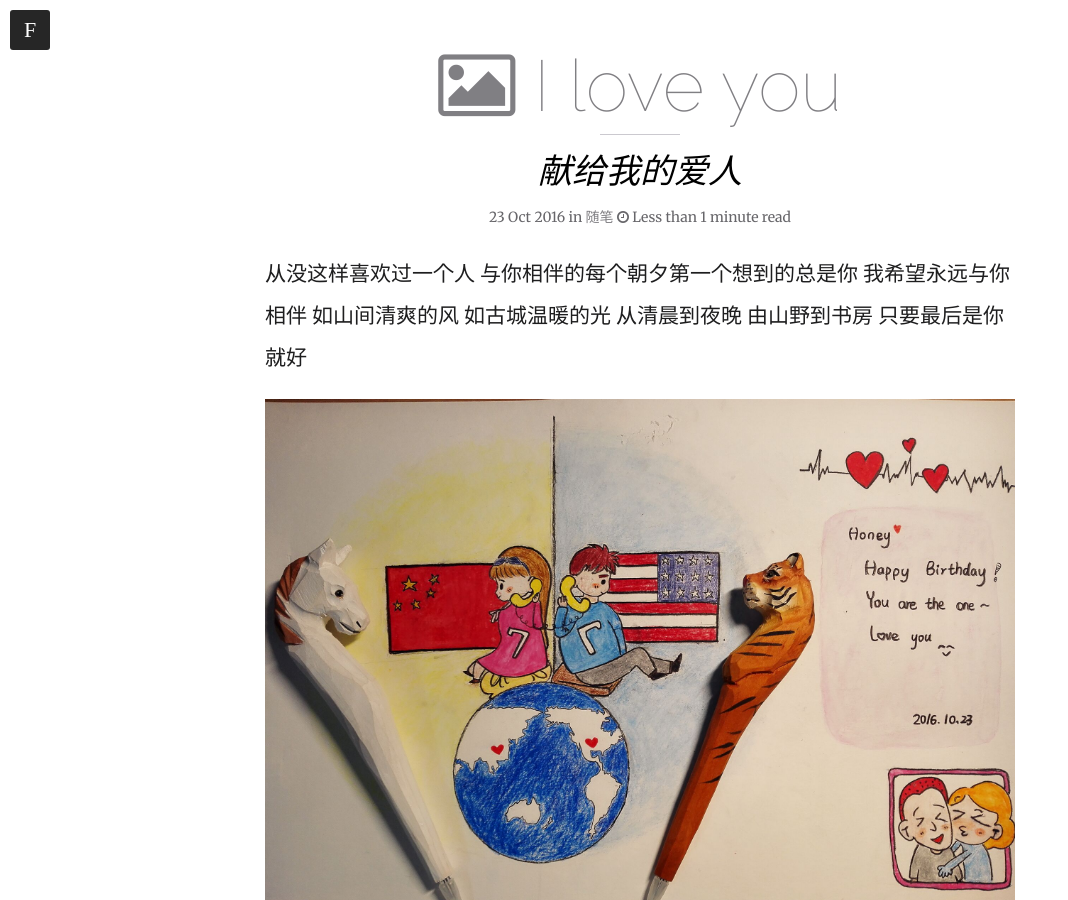
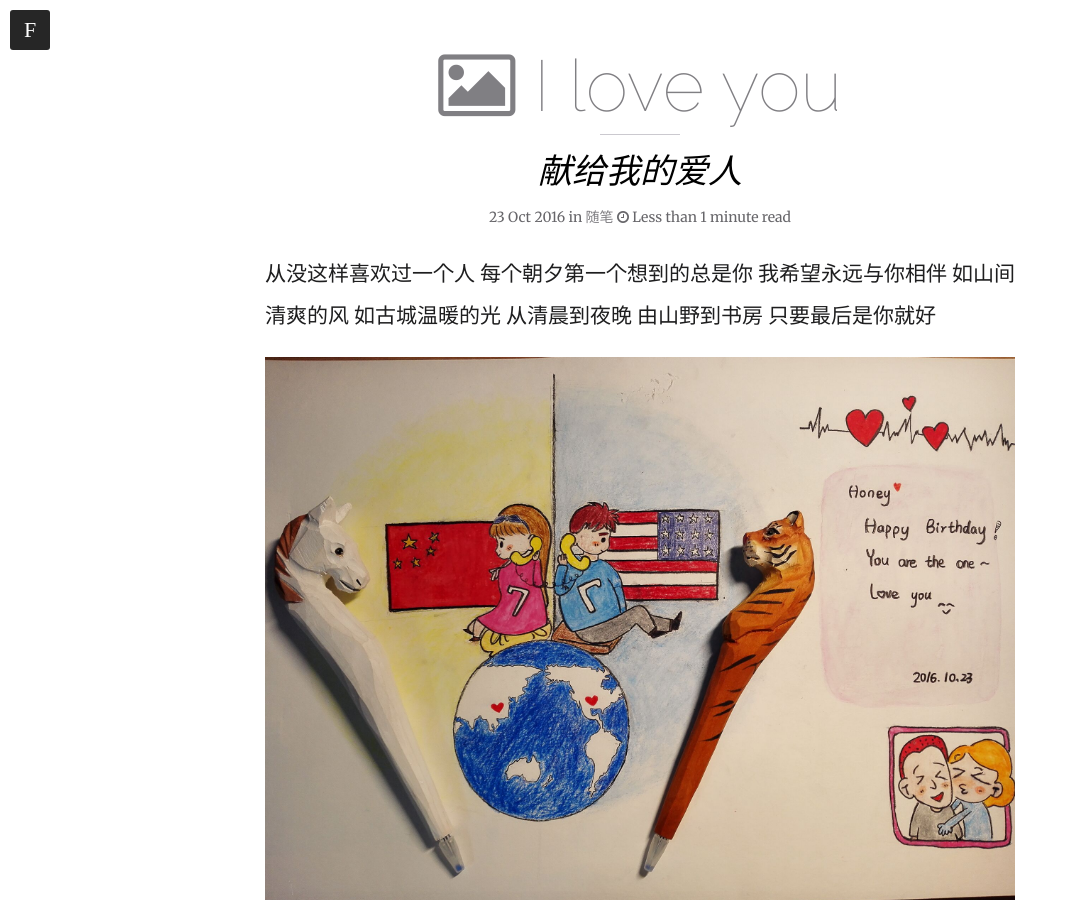
Before and after one commit to billhhh/whblog-omega, a Jekyll site: the page built from _posts/2016-10-23-I love you.md, in a window 1280 px wide and 900 px high, scrolled down 563 px. Shown: the whole window, without its empty margins (0-1068 px from the left). Built offline with Jekyll 4.4.1, drawn with Linux system fonts in a browser that asks for light colours; nearby versions of some CDN libraries; comment, search, counter and statistics services are not loaded.

Commit message:
Update 2016-10-23-I love you.md

```diff
--- a/_posts/2016-10-23-I love you.md
+++ b/_posts/2016-10-23-I love you.md
@@ -12,7 +12,7 @@ share: true
 ---
 
 从没这样喜欢过一个人
-与你相伴的每个朝夕第一个想到的总是你
+每个朝夕第一个想到的总是你
 我希望永远与你相伴
 如山间清爽的风
 如古城温暖的光
```
